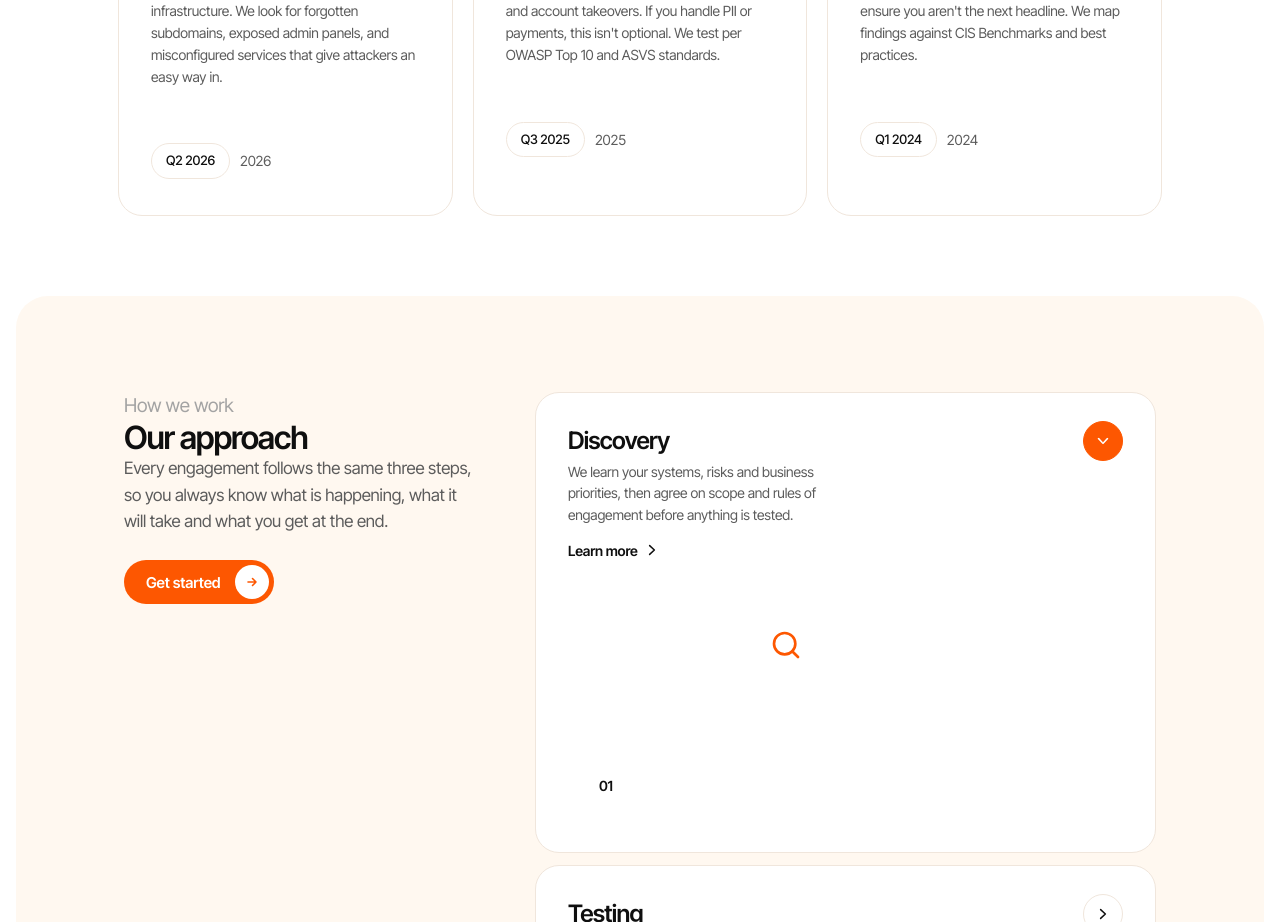
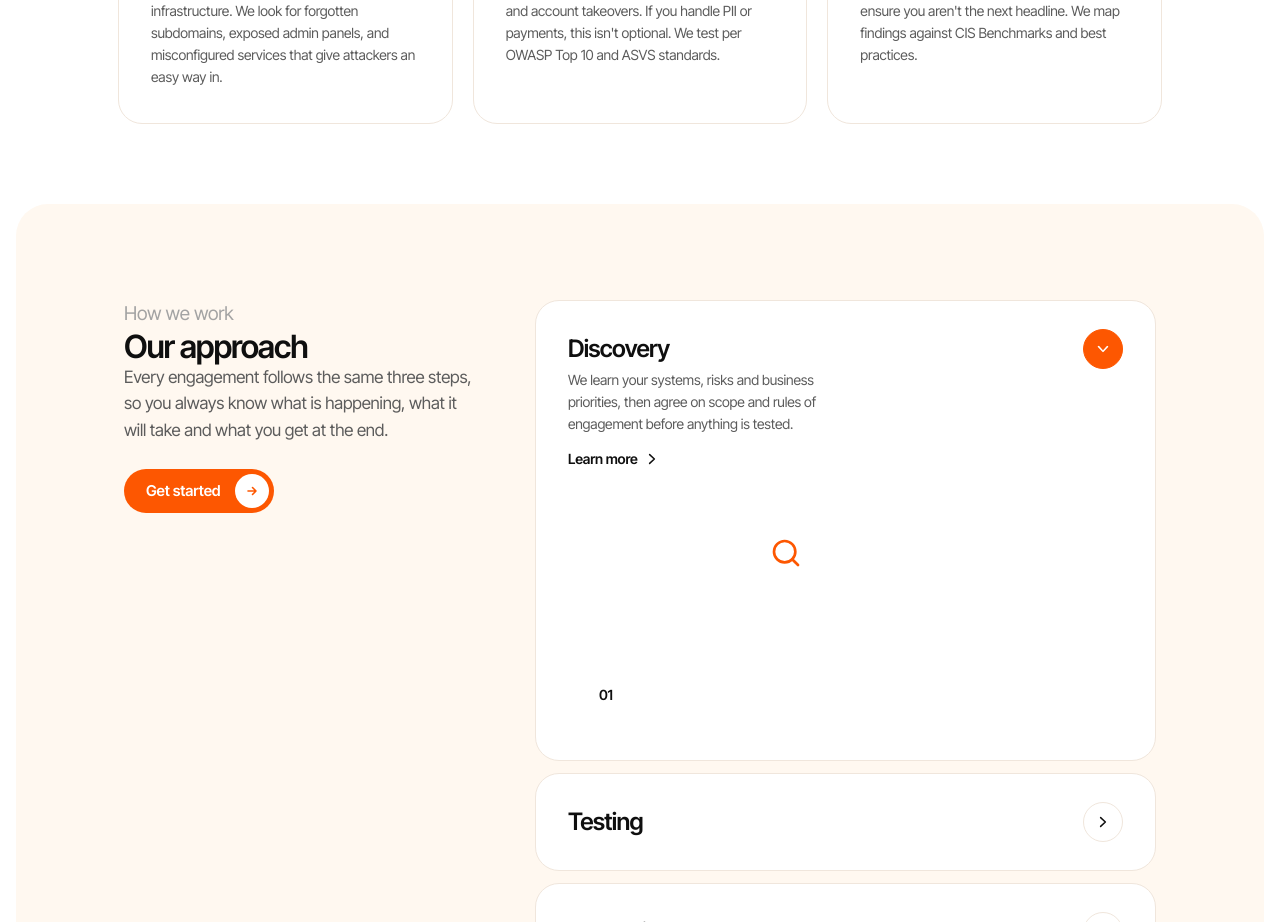
Before and after one commit to Lazicc96/WEB_SAJT, a React (Vite) app: page / in a window 1280 px wide. Shown: the part 820-1742 px from the top of the page. Built offline with nearby package versions, Linux system fonts and the light colour scheme.

Commit message:
WEB_SAJT

```diff
--- a/src/Components/HomeSections.jsx
+++ b/src/Components/HomeSections.jsx
@@ -158,10 +158,6 @@ function PortfolioCard({ to, logo, name, text, badge, year }) {
           <h3 className="hs-pcard-title">{name}</h3>
           <p className="hs-pcard-text">{text}</p>
         </span>
-        <span className="hs-pcard-meta">
-          <span className="hs-badge">{badge}</span>
-          <span className="hs-pcard-year">{year}</span>
-        </span>
         <span className="hs-pcard-arrow" aria-hidden="true">
           <ChevronRight />
         </span>
@@ -288,28 +284,25 @@ function HomeSections() {
         <div className="hs-container">
           <Reveal className="hs-cards-grid">
             <PortfolioCard
-  to="/contact"
+  to="/professional-services/External-Network-Pen-Testing"
   logo={<IconCloud/>}
   name="External Network PenTest"
   text="Your external perimeter is your face to the world. We map your digital footprint using advanced OSINT and attack your exposed infrastructure. We look for forgotten subdomains, exposed admin panels, and misconfigured services that give attackers an easy way in."
-  badge="Q2 2026"
-  year="2026"
+
 />
 <PortfolioCard
-  to="/contact"
+  to="/professional-services/Web-Application-Pen-Testing"
   logo={<IconTesting />}
   name="Web Application PenTest"
   text="Automated scanners only find 20% of vulnerabilities. We find the other 80%: the business logic errors that allow data leakage and account takeovers. If you handle PII or payments, this isn't optional. We test per OWASP Top 10 and ASVS standards."
-  badge="Q3 2025"
-  year="2025"
+
 />
 <PortfolioCard
-  to="/contact"
+  to="/professional-services/Cloud-Audit-Assesment"
   logo={<IconProtection />}
   name="Cloude Assesment"
   text="Misconfiguration is the #1 cause of cloud breaches. We manually review your IAM roles, S3 permissions, and Kubernetes clusters to ensure you aren't the next headline. We map findings against CIS Benchmarks and best practices."
-  badge="Q1 2024"
-  year="2024"
+
 />
           </Reveal>
         </div>
```
